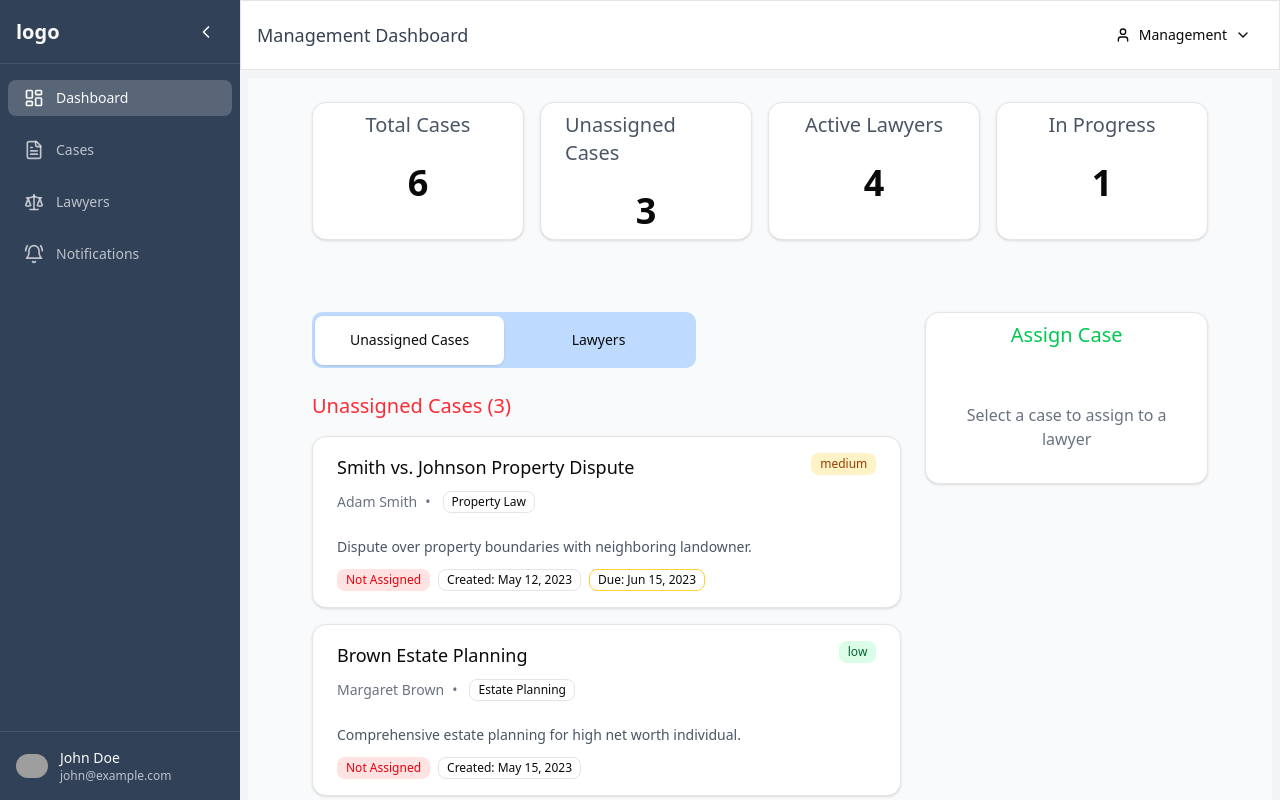
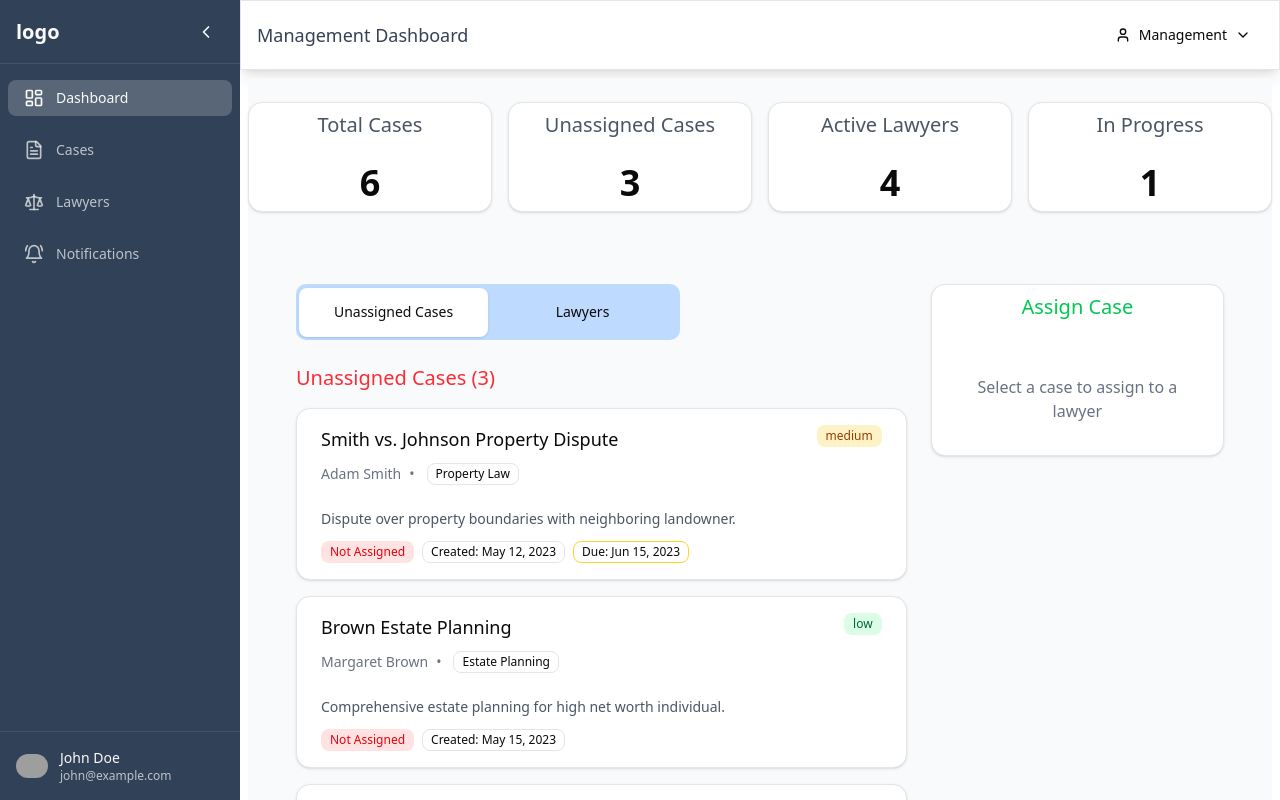
Before and after one commit to prem528/Law-Platform, a React (Vite) app in the folder frontend/: page /management in a window 1280 px wide. Built offline with nearby package versions, Linux system fonts and the light colour scheme; sample sign-in values are in the browser's storage; grey boxes are pictures that could not be loaded.

Commit message:
management dashboard Ui fixed

```diff
--- a/frontend/src/components/Management/Pages/Cases.tsx
+++ b/frontend/src/components/Management/Pages/Cases.tsx
@@ -99,8 +99,7 @@ const Cases = () => {
   };
 
   return (
-    <div className="min-h-screen flex flex-col bg-gray-50">
-
+    <div className="min-h-screen flex flex-col bg-gray-50 px-12">
 
       <main className="flex-1 container py-6">
         <div className="flex flex-col md:flex-row md:items-center md:justify-between gap-4 mb-6">
@@ -121,13 +120,13 @@ const Cases = () => {
             <div className="flex gap-2">
               <button
                 onClick={() => setViewMode("cards")}
-                className={`px-3 py-1 rounded ${viewMode === "cards" ? "bg-law-blue-600 text-white" : "bg-gray-100"}`}
+                className={`px-3 cursor-pointer py-1 rounded ${viewMode === "cards" ? "bg-blue-500 text-white" : "bg-gray-200"}`}
               >
                 Cards
               </button>
               <button
                 onClick={() => setViewMode("table")}
-                className={`px-3 py-1 rounded ${viewMode === "table" ? "bg-law-blue-600 text-white" : "bg-gray-100"}`}
+                className={`px-3 cursor-pointer py-1 rounded ${viewMode === "table" ? "bg-blue-500 text-white" : "bg-gray-200"}`}
               >
                 Table
               </button>
@@ -136,7 +135,7 @@ const Cases = () => {
         </div>
 
         <Tabs defaultValue="all">
-          <TabsList className="mb-6 w-full flex overflow-x-auto">
+          <TabsList className="mb-6 w-full flex overflow-x-auto bg-blue-200 h-10">
             {statusTabs.map(tab => (
               <TabsTrigger key={tab.id} value={tab.id} className="flex-shrink-0">
                 {tab.label} ({tab.count})
--- a/frontend/src/components/Management/Pages/ManagementDashboard.tsx
+++ b/frontend/src/components/Management/Pages/ManagementDashboard.tsx
@@ -63,7 +63,7 @@ const ManagementDashboard = () => {
         {/* <h1 className="text-2xl font-bold mb-6">Management Dashboard</h1> */}
 
         {/* Overview Cards */}
-        <div className="grid grid-cols-1 md:grid-cols-2 lg:grid-cols-4 gap-4 mb-6 px-16">
+        <div className="grid grid-cols-1 md:grid-cols-2 lg:grid-cols-4 gap-4 mb-6 ">
           <Card className="py-2">
             <CardHeader className="flex items justify-center ">
               <CardTitle className="text-xl font-normal text-gray-600">Total Cases</CardTitle>
@@ -101,10 +101,10 @@ const ManagementDashboard = () => {
           </Card>
         </div>
 
-        <div className="grid grid-cols-1 lg:grid-cols-3 gap-6 px-16 py-12">
+        <div className="grid grid-cols-1 lg:grid-cols-3 gap-6 px-12 py-12">
           <div className="lg:col-span-2">
-            <Tabs defaultValue="unassigned">
-              <TabsList className="bg-blue-200 w-sm h-14">
+            <Tabs defaultValue="unassigned" >
+              <TabsList className="bg-blue-200 w-sm h-14 ">
                 <TabsTrigger value="unassigned">Unassigned Cases</TabsTrigger>
                 <TabsTrigger value="lawyers">Lawyers</TabsTrigger>
               </TabsList>
@@ -129,7 +129,7 @@ const ManagementDashboard = () => {
           </div>
 
           <div>
-            <Card className="py-2">
+            <Card className="py-2 ">
               <CardHeader>
                 <CardTitle className="flex items justify-center text-xl font-light text-green-500">Assign Case</CardTitle>
               </CardHeader>
--- a/frontend/src/components/Management/components/CaseCard.tsx
+++ b/frontend/src/components/Management/components/CaseCard.tsx
@@ -51,7 +51,7 @@ const CaseCard = ({
 
   return (
     <Card
-      className={`py-4 transition-all ${isSelected ? 'ring-2 ring-blue-400 shadow-lg' : 'hover:shadow-md'}`}
+      className={`py-4 cursor-pointer transition-all hover:scale-102 ${isSelected ? 'ring-2 ring-blue-400 shadow-lg' : 'hover:shadow-md'}`}
       onClick={() => onSelectCase && onSelectCase(caseItem.id)}
     >
       <CardHeader className="">
--- a/frontend/src/components/Management/components/LawyerProfileCard.tsx
+++ b/frontend/src/components/Management/components/LawyerProfileCard.tsx
@@ -23,7 +23,7 @@ const LawyerProfileCard = ({
 
   return (
     <Card
-      className={`transition-all cursor-pointer ${isSelected ? 'ring-2 ring-law-blue-600 shadow-lg' : 'hover:shadow-md'}`}
+      className={`py-4 transition-all cursor-pointer ${isSelected ? 'ring-2 ring-law-blue-600 shadow-lg' : 'hover:shadow-md'}`}
       onClick={handleClick}
     >
       <CardHeader className="flex flex-row items-center gap-4 pb-2">
--- a/frontend/src/components/Management/layout/AppLayout.tsx
+++ b/frontend/src/components/Management/layout/AppLayout.tsx
@@ -18,8 +18,8 @@ const AppLayout = ({ children }: AppLayoutProps) => {
         <Navbar />
 
         {/* Scrollable Content */}
-        <main className="flex-1 overflow-y-auto overflow-x-hidden bg-gray-100 p-2 relative  ">
-          <div className="max-w-7xl mx-auto">{children}</div>
+        <main className="flex-1 overflow-y-auto overflow-x-hidden p-2 relative  ">
+          <div className="mx-auto">{children}</div>
         </main>
       </div>
     </div>
--- a/frontend/src/components/ui/tabs.tsx
+++ b/frontend/src/components/ui/tabs.tsx
@@ -40,7 +40,7 @@ function TabsTrigger({
     <TabsPrimitive.Trigger
       data-slot="tabs-trigger"
       className={cn(
-        "data-[state=active]:bg-background dark:data-[state=active]:text-foreground focus-visible:border-ring focus-visible:ring-ring/50 focus-visible:outline-ring dark:data-[state=active]:border-input dark:data-[state=active]:bg-input/30 text-foreground dark:text-muted-foreground inline-flex h-[calc(100%-1px)] flex-1 items-center justify-center gap-1.5 rounded-md border border-transparent px-2 py-1 text-sm font-medium whitespace-nowrap transition-[color,box-shadow] focus-visible:ring-[3px] focus-visible:outline-1 disabled:pointer-events-none disabled:opacity-50 data-[state=active]:shadow-sm [&_svg]:pointer-events-none [&_svg]:shrink-0 [&_svg:not([class*='size-'])]:size-4",
+        "data-[state=active]:bg-background dark:data-[state=active]:text-foreground cursor-pointer focus-visible:border-ring focus-visible:ring-ring/50 focus-visible:outline-ring dark:data-[state=active]:border-input dark:data-[state=active]:bg-input/30 text-foreground dark:text-muted-foreground inline-flex h-[calc(100%-1px)] flex-1 items-center justify-center gap-1.5 rounded-md border border-transparent px-2 py-1 text-sm font-medium whitespace-nowrap transition-[color,box-shadow] focus-visible:ring-[3px] focus-visible:outline-1 disabled:pointer-events-none disabled:opacity-50 data-[state=active]:shadow-sm [&_svg]:pointer-events-none [&_svg]:shrink-0 [&_svg:not([class*='size-'])]:size-4",
         className
       )}
       {...props}
--- a/frontend/src/lib/data.ts
+++ b/frontend/src/lib/data.ts
@@ -15,7 +15,7 @@ export const lawyers: Lawyer[] = [
   {
     id: '2',
     name: 'Michael Johnson',
-    email: 'michael.johnson@lawfirm.com',
+    email: 'michael@law.com',
     specialization: 'Criminal Law',
     caseLoad: 3,
     avatar: 'https://randomuser.me/api/portraits/men/32.jpg',
@@ -25,7 +25,7 @@ export const lawyers: Lawyer[] = [
   {
     id: '3',
     name: 'Sarah Williams',
-    email: 'sarah.williams@lawfirm.com',
+    email: 'sarah.@lawfirm.com',
     specialization: 'Family Law',
     caseLoad: 7,
     avatar: 'https://randomuser.me/api/portraits/women/67.jpg',
@@ -35,7 +35,7 @@ export const lawyers: Lawyer[] = [
   {
     id: '4',
     name: 'Robert Davis',
-    email: 'robert.davis@lawfirm.com',
+    email: 'robertdavis@lawfirm.com',
     specialization: 'Real Estate Law',
     caseLoad: 4,
     avatar: 'https://randomuser.me/api/portraits/men/46.jpg',
```
